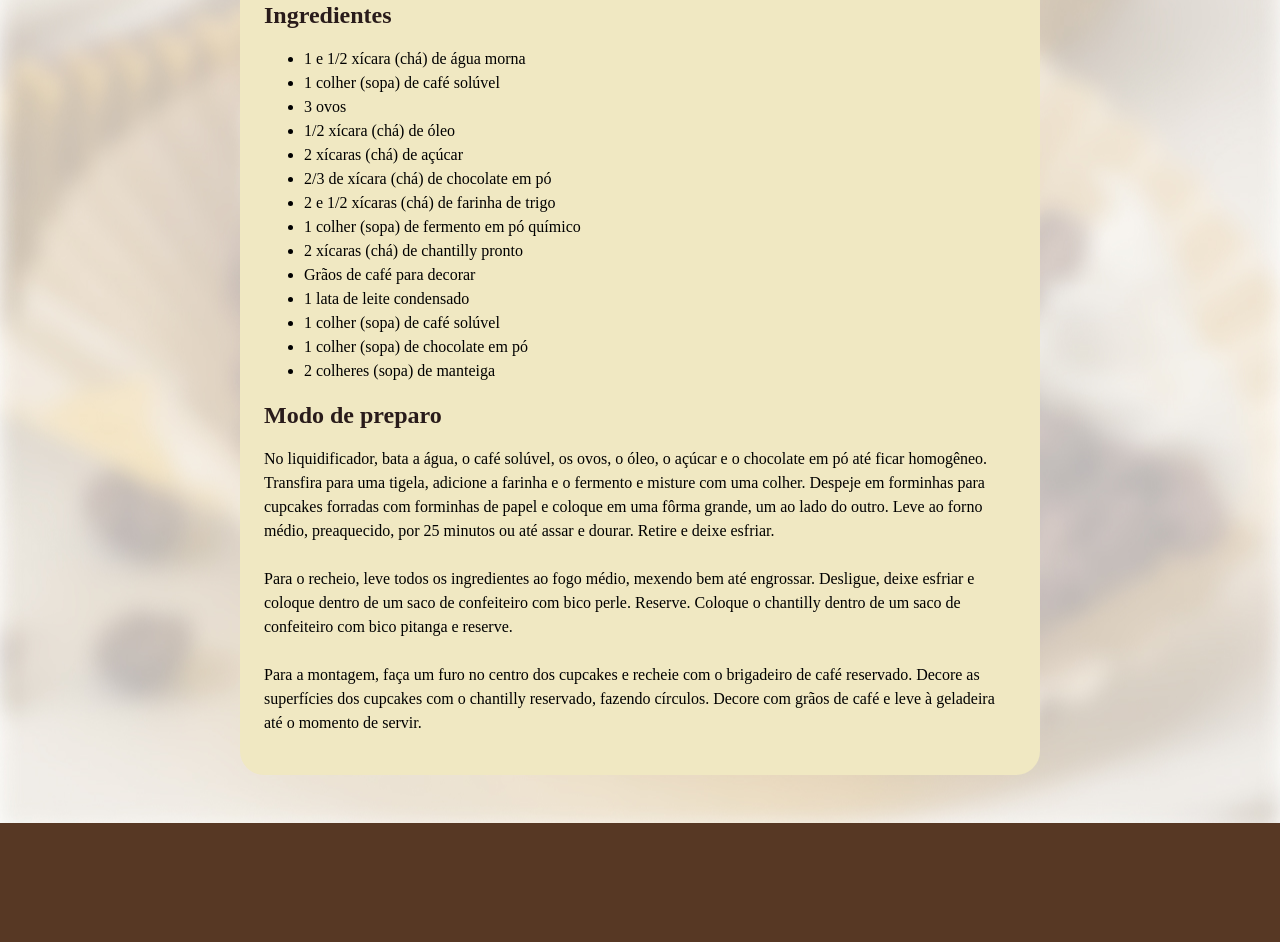
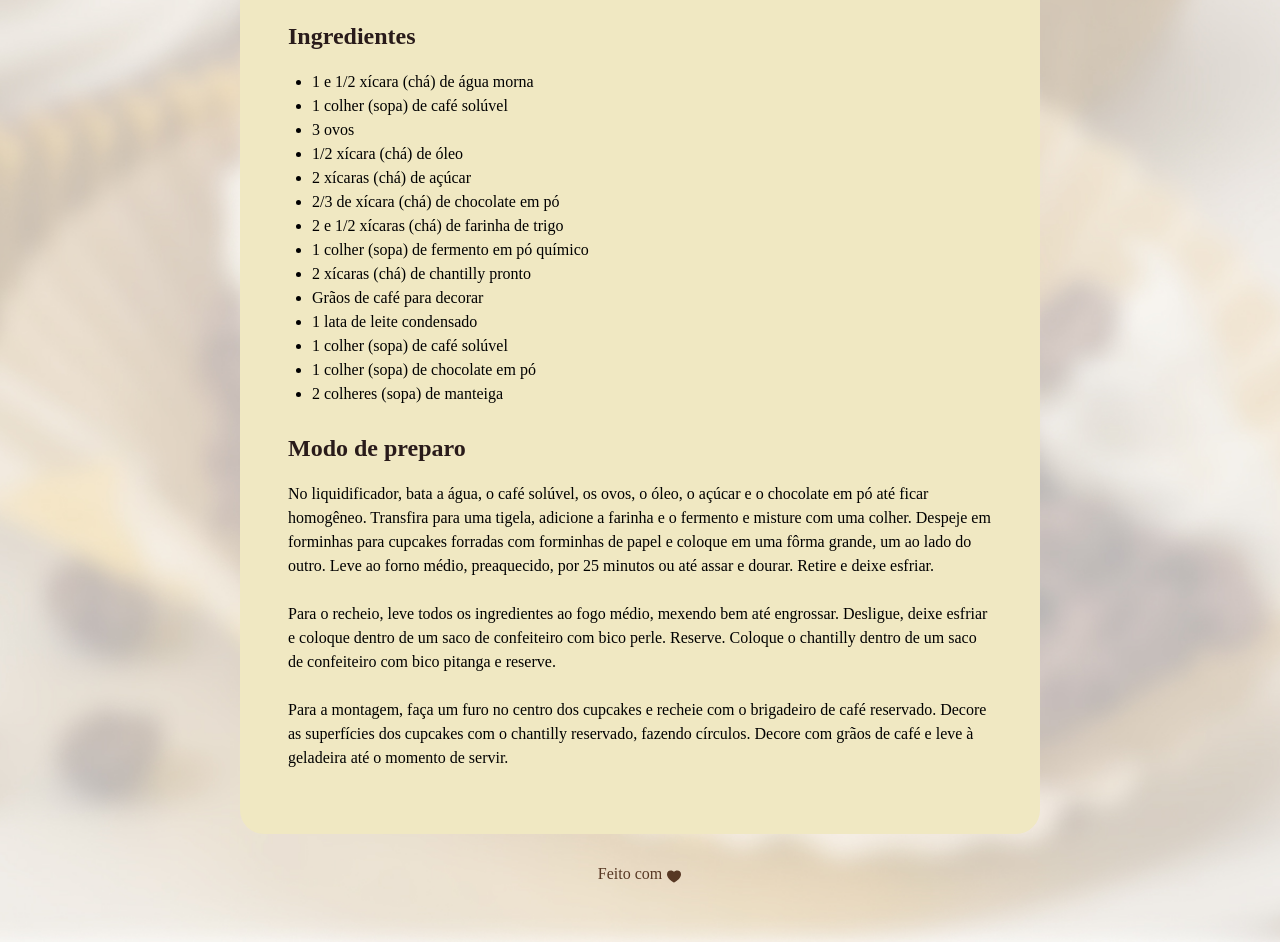
Before and after one commit to LiviaRLA/pagina-de-receita, a plain HTML site: page index.html in a window 1280 px wide. Shown: the part 754-1696 px from the top of the page. Before the commit the page ends 1577 px from the top, so only its background shows below. Drawn offline with Linux system fonts and the light colour scheme; a web font is replaced by a local one.

Commit message:
--add footer

```diff
--- a/index.html
+++ b/index.html
@@ -59,6 +59,11 @@
         </main>
 
     </div>
+
+    <footer>
+        Feito com
+        <img src="assets/heart-fill.svg" alt="heart">
+    </footer>
 </body>
 
 </html>
--- a/stylesheet.css
+++ b/stylesheet.css
@@ -4,13 +4,10 @@
 }
 
 body {
-    background-color: #573824;
     background-image: url(assets/bg-image.jpg);
     background-size: cover;
     background-position: center;
     background-repeat: no-repeat;
-
-
 }
 
 #page {
@@ -19,12 +16,24 @@ body {
     padding: 24px;
     background-color: #F0E8C2;
     border-radius: 24px;
-    margin: 48px auto;
+    margin: 48px auto 28px;
 
 }
 
 img {
     border-radius: 16px;
+}
+
+main {
+    padding: 24px;
+}
+
+section + section {
+    margin-top: 24px;
+}
+
+#about p + p {
+    margin-top: 12px;
 }
 
 h1 {
@@ -38,4 +47,19 @@ h2 {
 
 h1, h2 {
     color: #291B1A;
+    margin-bottom: 4px;
+    line-height: 150%;
 }
+
+ul {
+    padding-left: 24px;
+}
+footer {
+    color: #573824;
+    text-align: center;
+    padding-bottom: 48px;
+}
+
+footer img {
+    vertical-align: middle;
+}
```
Also changed, not shown: assets/heart-fill.svg (added), assets/heart.svg (added), assets/ph_heart-fill.svg (added).
